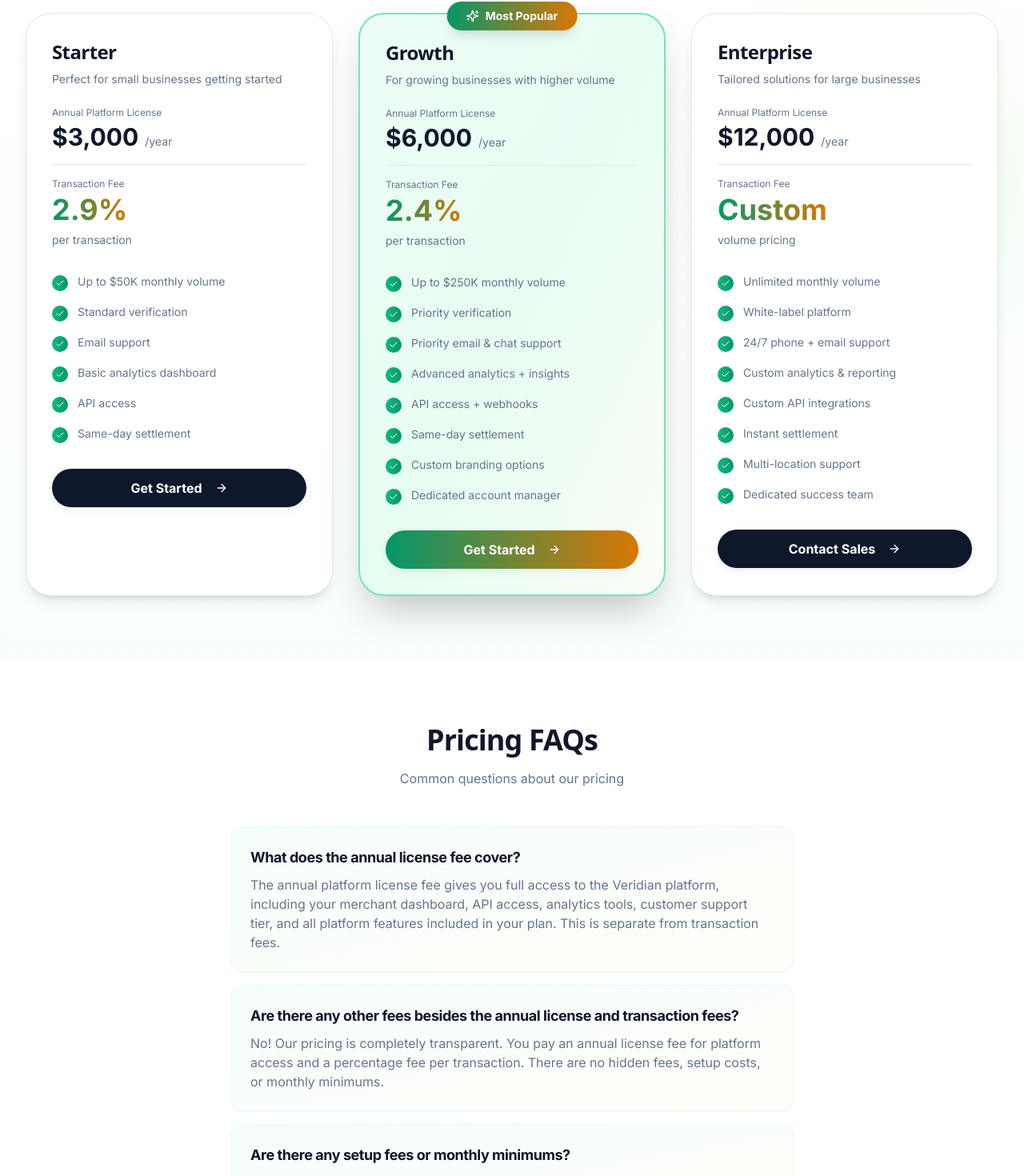
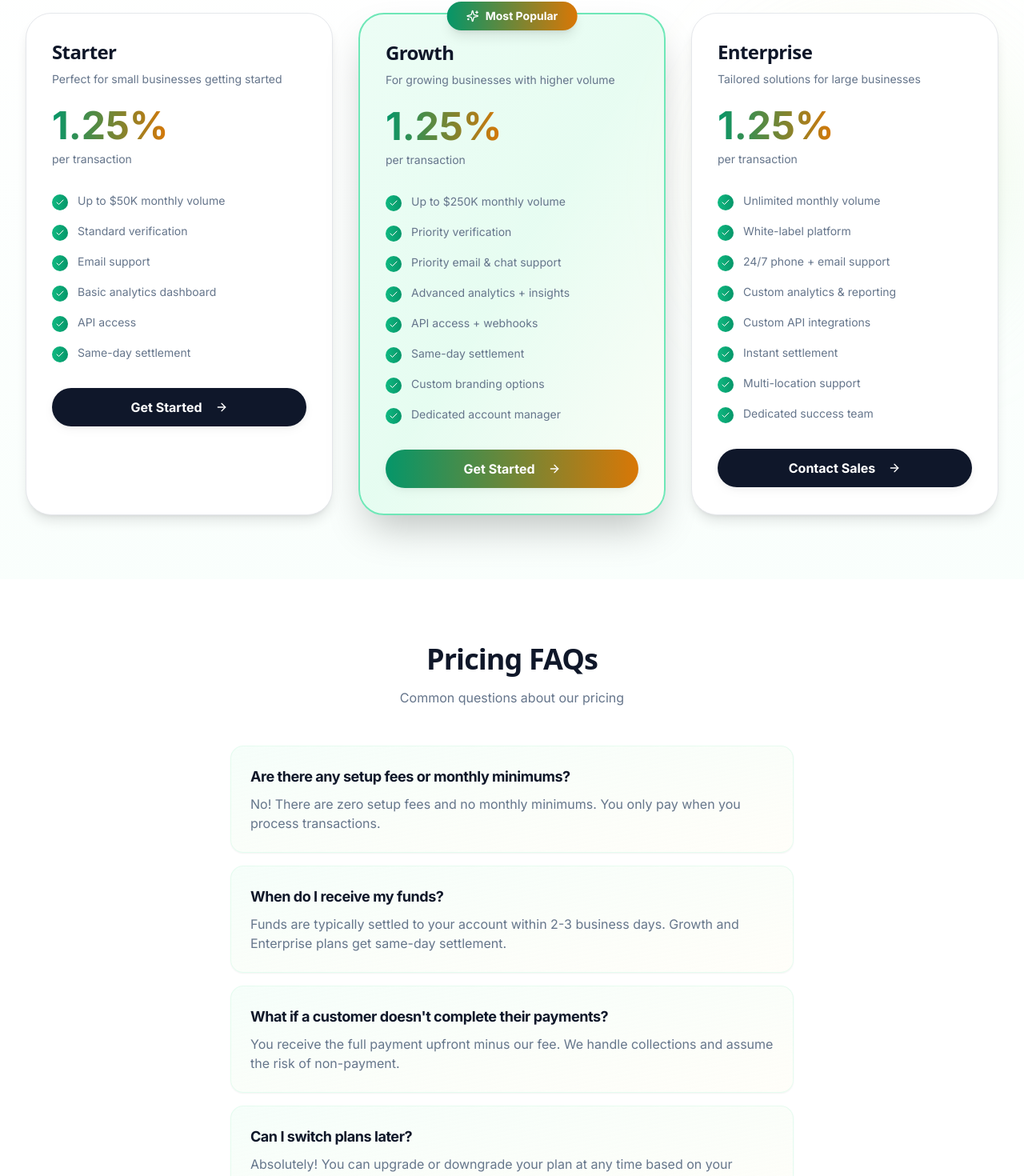
Before and after one commit to kishoremk05/bnplWebsite, a React (Vite) app: page /pricing in a window 1280 px wide. Shown: the part 860-2330 px from the top of the page at 80% size. Built offline with nearby package versions, Linux system fonts and the light colour scheme; no server answers; the HTML template or start-up script is replaced by a standard one.

Commit message:
no open price display

```diff
--- a/src/pages/Pricing.tsx
+++ b/src/pages/Pricing.tsx
@@ -21,9 +21,8 @@ const Pricing = () => {
   const plans = [
     {
       name: "Starter",
-      price: "2.9",
+      price: "1.25",
       period: "per transaction",
-      annualFee: "3,000",
       description: "Perfect for small businesses getting started",
       features: [
         "Up to $50K monthly volume",
@@ -38,9 +37,8 @@ const Pricing = () => {
     },
     {
       name: "Growth",
-      price: "2.4",
+      price: "1.25",
       period: "per transaction",
-      annualFee: "6,000",
       description: "For growing businesses with higher volume",
       features: [
         "Up to $250K monthly volume",
@@ -57,9 +55,8 @@ const Pricing = () => {
     },
     {
       name: "Enterprise",
-      price: "Custom",
-      period: "volume pricing",
-      annualFee: "12,000",
+      price: "1.25",
+      period: "per transaction",
       description: "Tailored solutions for large businesses",
       features: [
         "Unlimited monthly volume",
@@ -196,35 +193,12 @@ const Pricing = () => {
                     <h3 className="font-display text-2xl font-bold mb-2">{plan.name}</h3>
                     <p className="text-muted-foreground text-sm mb-6">{plan.description}</p>
 
-                    {/* Annual License Fee */}
-                    <div className="mb-4 pb-4 border-b border-gray-200">
-                      <p className="text-xs text-muted-foreground mb-1">Annual Platform License</p>
-                      <div className="flex items-baseline gap-2">
-                        <span className="text-3xl font-bold text-foreground">
-                          ${plan.annualFee}
-                        </span>
-                        <span className="text-sm text-muted-foreground">/year</span>
-                      </div>
+                    <div className="flex items-baseline gap-2 mb-2">
+                      <span className="text-5xl font-bold bg-gradient-to-r from-emerald-600 to-amber-600 bg-clip-text text-transparent">
+                        {plan.price}%
+                      </span>
                     </div>
-
-                    {/* Transaction Fee */}
-                    <div>
-                      <p className="text-xs text-muted-foreground mb-1">Transaction Fee</p>
-                      <div className="flex items-baseline gap-2 mb-2">
-                        {plan.price !== "Custom" ? (
-                          <>
-                            <span className="text-4xl font-bold bg-gradient-to-r from-emerald-600 to-amber-600 bg-clip-text text-transparent">
-                              {plan.price}%
-                            </span>
-                          </>
-                        ) : (
-                          <span className="text-4xl font-bold bg-gradient-to-r from-emerald-600 to-amber-600 bg-clip-text text-transparent">
-                            {plan.price}
-                          </span>
-                        )}
-                      </div>
-                      <p className="text-sm text-muted-foreground">{plan.period}</p>
-                    </div>
+                    <p className="text-sm text-muted-foreground">{plan.period}</p>
                   </div>
 
                   <ul className="space-y-4 mb-8">
@@ -274,16 +248,8 @@ const Pricing = () => {
             <div className="space-y-4">
               {[
                 {
-                  q: "What does the annual license fee cover?",
-                  a: "The annual platform license fee gives you full access to the Veridian platform, including your merchant dashboard, API access, analytics tools, customer support tier, and all platform features included in your plan. This is separate from transaction fees."
-                },
-                {
-                  q: "Are there any other fees besides the annual license and transaction fees?",
-                  a: "No! Our pricing is completely transparent. You pay an annual license fee for platform access and a percentage fee per transaction. There are no hidden fees, setup costs, or monthly minimums."
-                },
-                {
                   q: "Are there any setup fees or monthly minimums?",
-                  a: "There are zero setup fees and no monthly minimums. You pay an annual license fee for platform access and only pay transaction fees when you process transactions."
+                  a: "No! There are zero setup fees and no monthly minimums. You only pay when you process transactions."
                 },
                 {
                   q: "When do I receive my funds?",
```
